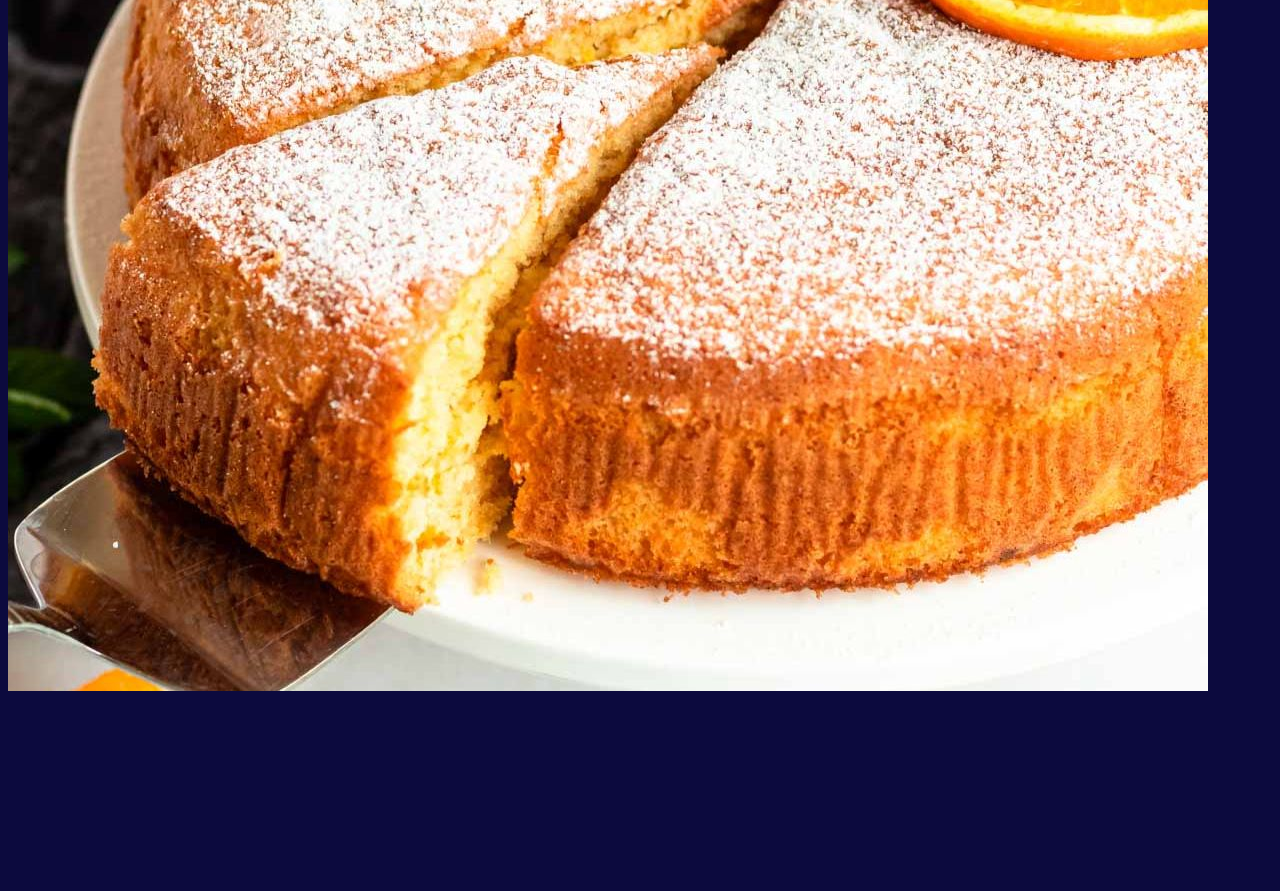
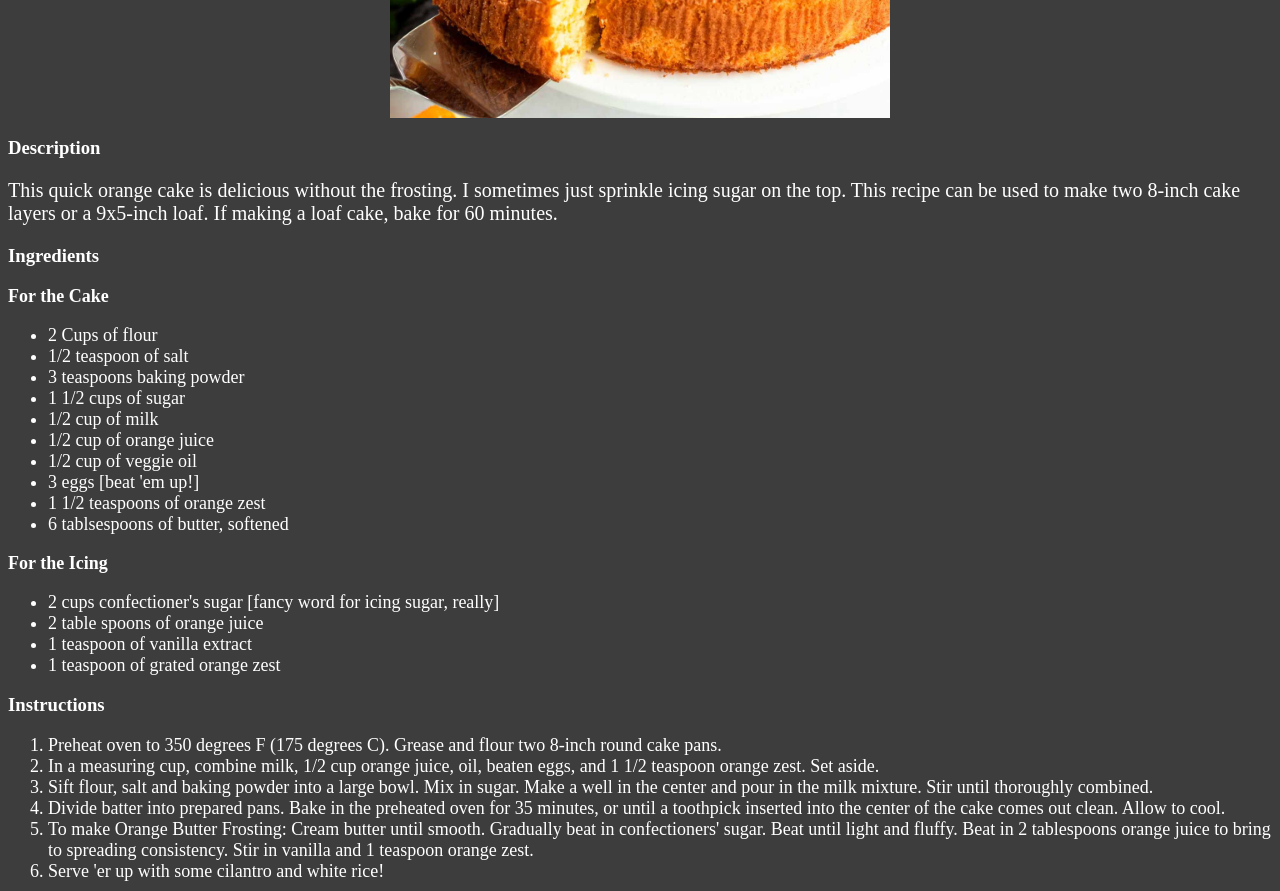
Before and after one commit to reddrabbit/recette, a plain HTML site: page recipes/cake.html in a window 1280 px wide. Shown: the part 580-1471 px from the top of the page. Drawn offline with Linux system fonts and the light colour scheme.

Commit message:
Added styles to all recipe pages

```diff
--- a/design.css
+++ b/design.css
@@ -1,5 +1,13 @@
 body{
-    background-color: #0C0A3E;
+    background-color: #3d3d3d;
+}
+
+h1, h2, h3, h4, h5, p{
+    color: white;
+}
+
+p{
+    font-size: 20px;
 }
 
 .main-heading-index{
@@ -11,6 +19,7 @@ body{
 .main-heading{
     color: rgb(255, 187, 0);
     text-align: center;
+    font-size: 80px;
 }
 .main-list{
     color: rgb(255, 255, 255);
@@ -26,3 +35,20 @@ body{
     color: rgb(255, 187, 0);
     letter-spacing: 1.9px;
 }
+
+.ingredients-list, .steps{
+    color: white;
+    font-size: 18px;
+}
+
+.food-photo{
+    margin-left: auto;
+    margin-right: auto;
+    width: 500px;
+    display: block;
+    height: auto;
+}
+
+.ingredient-head{
+    font-size: 18px;
+}
--- a/recipes/cake.html
+++ b/recipes/cake.html
@@ -8,12 +8,12 @@
 </head>
 <body>
     <h1 class="main-heading">Orange Cake</h1>
-    <img src="../images/Orange-Cake.jpg" alt="Orange Cake">
+    <img class="food-photo" src="../images/Orange-Cake.jpg" alt="Orange Cake">
     <h3>Description</h3>
-    <p>TThis quick orange cake is delicious without the frosting. I sometimes just sprinkle icing sugar on the top. This recipe can be used to make two 8-inch cake layers or a 9x5-inch loaf. If making a loaf cake, bake for 60 minutes.</p>
-    <h4>Ingredients</h4>
-    <p><strong>For the Cake</strong></p>
-    <ul>
+    <p>This quick orange cake is delicious without the frosting. I sometimes just sprinkle icing sugar on the top. This recipe can be used to make two 8-inch cake layers or a 9x5-inch loaf. If making a loaf cake, bake for 60 minutes.</p>
+    <h3>Ingredients</h3>
+    <p class="ingredient-head"><strong>For the Cake</strong></p>
+    <ul class="ingredients-list">
         <li>2 Cups of flour</li>
         <li>1/2 teaspoon of salt</li>
         <li>3 teaspoons baking powder</li>
@@ -25,8 +25,8 @@
         <li>1 1/2 teaspoons of orange zest</li>
         <li>6 tablsespoons of butter, softened</li>
     </ul>
-    <p><strong>For the Icing</strong></p>
-    <ul>
+    <p class="ingredient-head"><strong>For the Icing</strong></p>
+    <ul class="ingredients-list">
         <li>2 cups confectioner's sugar [fancy word for icing sugar, really]</li>
         <li>2 table spoons of orange juice</li>
         <li>1 teaspoon of vanilla extract</li>
@@ -34,8 +34,8 @@
     </ul>
 
 
-    <h4>Instructions</h4>
-    <ol>
+    <h3>Instructions</h3>
+    <ol class="steps">
         <li>
             Preheat oven to 350 degrees F (175 degrees C). Grease and flour two 8-inch round cake pans.
         </li>
```
Also changed, not shown: recipes/Alfredo.html (+8 -8 lines), recipes/Jamaican.html (+5 -5 lines).
